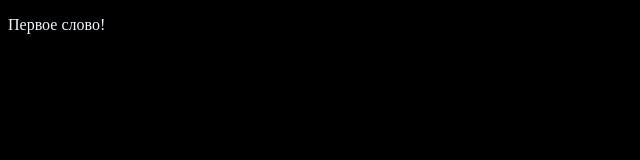
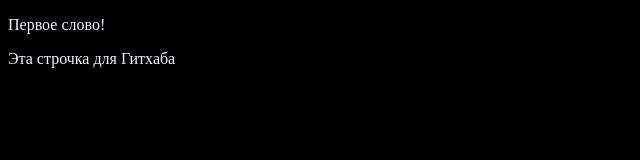
Before and after one commit to Daviddov1496/first-project, a plain HTML site: page index.html in a window 1280 px wide. Shown: the whole page, without its empty margins (0-640 px from the left). Drawn offline with Linux system fonts and the light colour scheme.

Commit message:
Добавил строку для отправки на Гитхаб

```diff
--- a/index.html
+++ b/index.html
@@ -8,5 +8,6 @@
 </head>
 <body>
     <p>Первое слово!</p>
+    <p>Эта строчка для Гитхаба</p>
 </body>
 </html>
```
